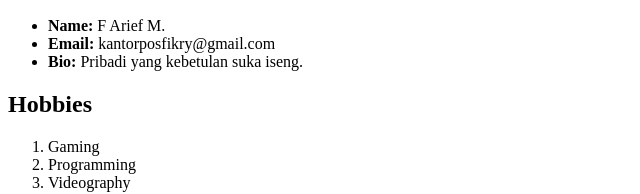
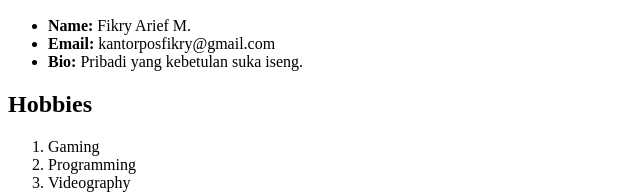
Before and after one commit to anozeref/latihan-git-2, a plain HTML site: page index.html in a window 1280 px wide. Shown: the part 536-730 px from the top of the page, 0-640 px from the left. Drawn offline with Linux system fonts and the light colour scheme.

Commit message:
Ubah Nama_2

```diff
--- a/index.html
+++ b/index.html
@@ -13,7 +13,7 @@
         <h2>Profile</h2>
         <img src="https://pbs.twimg.com/profile_images/1191612424702398464/FCu3CrDA_400x400.jpg" alt="Profile Picture" style="border-radius:50%;">
         <ul>
-            <li><strong>Name:</strong> F Arief M.</li>
+            <li><strong>Name:</strong> Fikry Arief M.</li>
             <li><strong>Email:</strong> kantorposfikry@gmail.com</li>
             <li><strong>Bio:</strong> Pribadi yang kebetulan suka iseng.</li>
         </ul>
```
